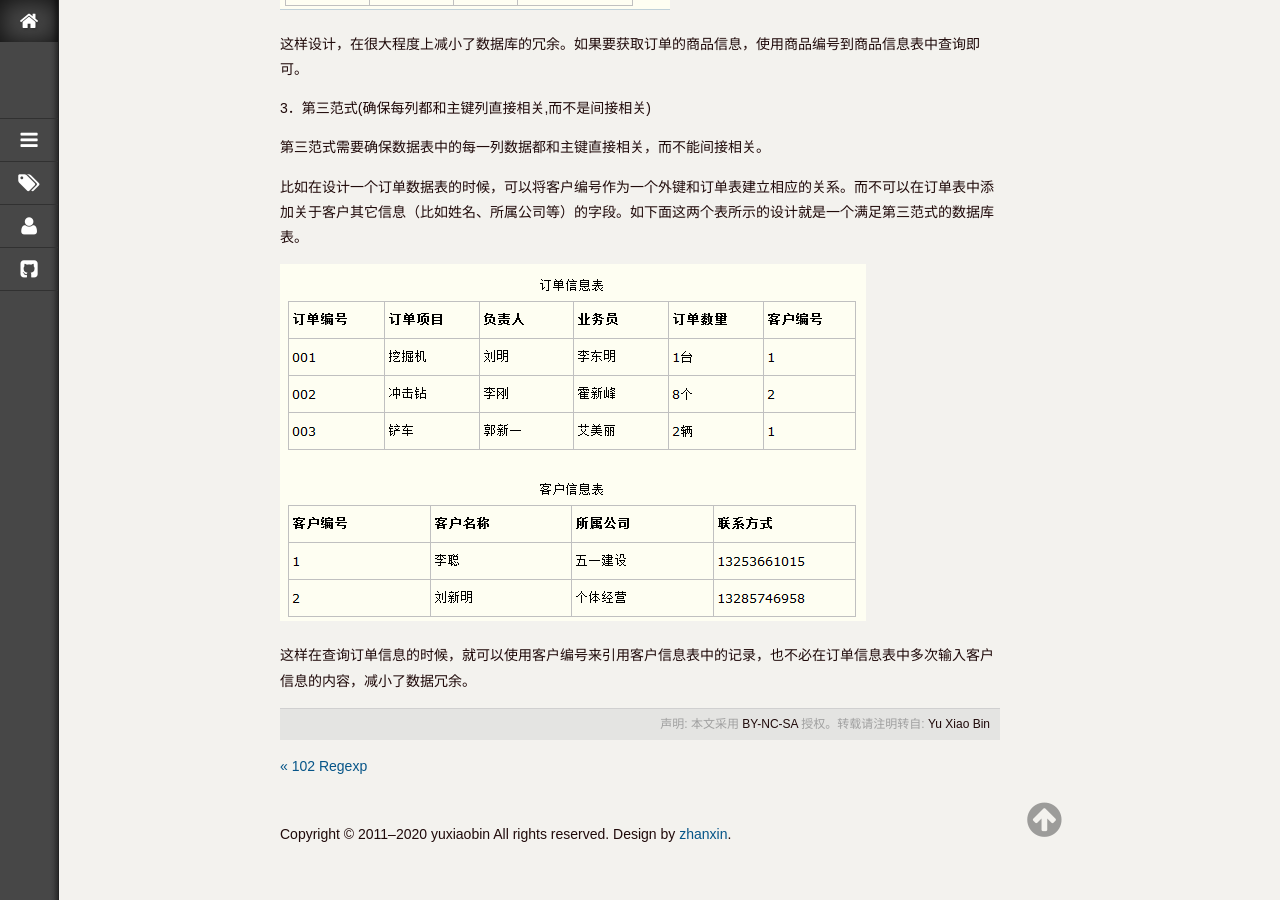
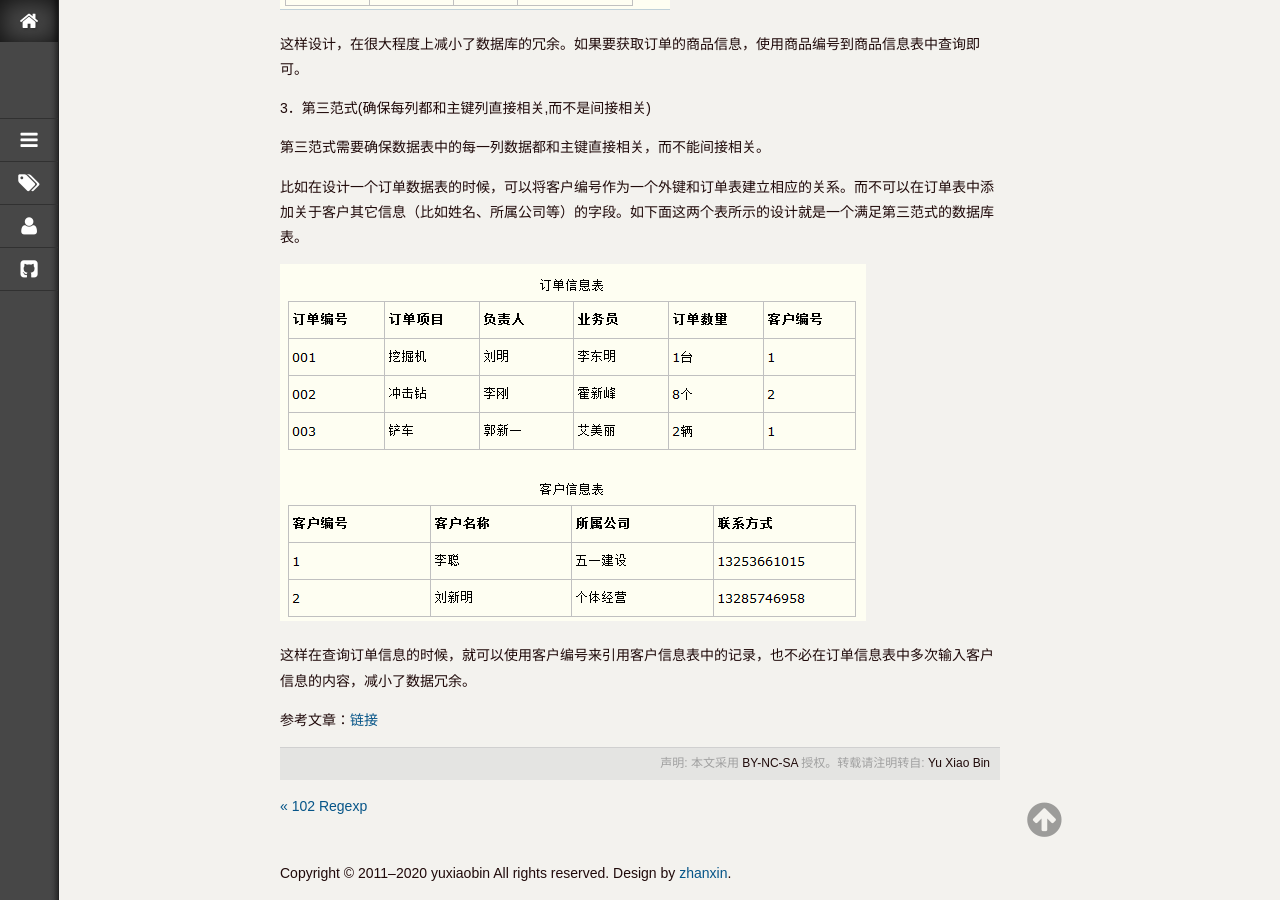
Before and after one commit to yuxiaobin/yuxiaobin.github.io, a Jekyll site: the page built from _posts/2020-8-21-103-database-nf.md, in a window 1280 px wide and 900 px high, scrolled down 1958 px. Built offline with Jekyll 4.4.1, drawn with Linux system fonts in a browser that asks for light colours; some web fonts are replaced; our own code applies the rules of GitHub Pages for plain Markdown files; comment, search, counter and statistics services are not loaded.

Commit message:
add reference

```diff
--- a/_posts/2020-8-21-103-database-nf.md
+++ b/_posts/2020-8-21-103-database-nf.md
@@ -47,3 +47,5 @@
 ![alt 3NF](/static/images/20200821/database-4.png)
 
 这样在查询订单信息的时候，就可以使用客户编号来引用客户信息表中的记录，也不必在订单信息表中多次输入客户信息的内容，减小了数据冗余。
+
+参考文章：[链接](https://www.cnblogs.com/linjiqin/archive/2012/04/01/2428695.html)
```
